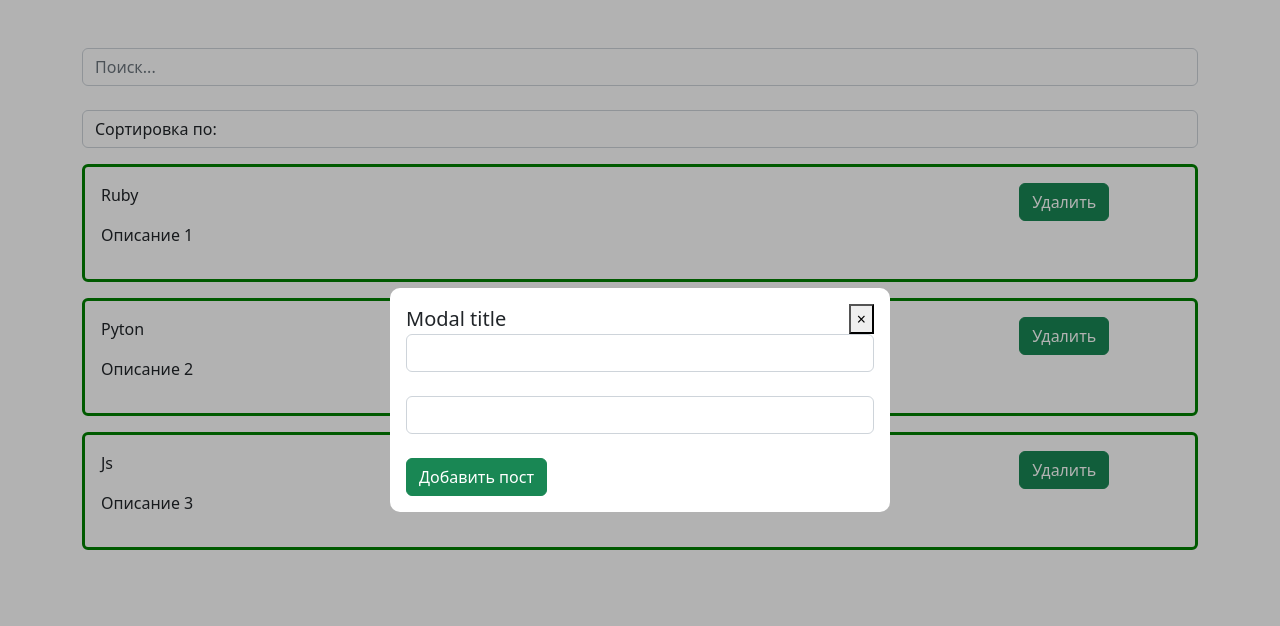
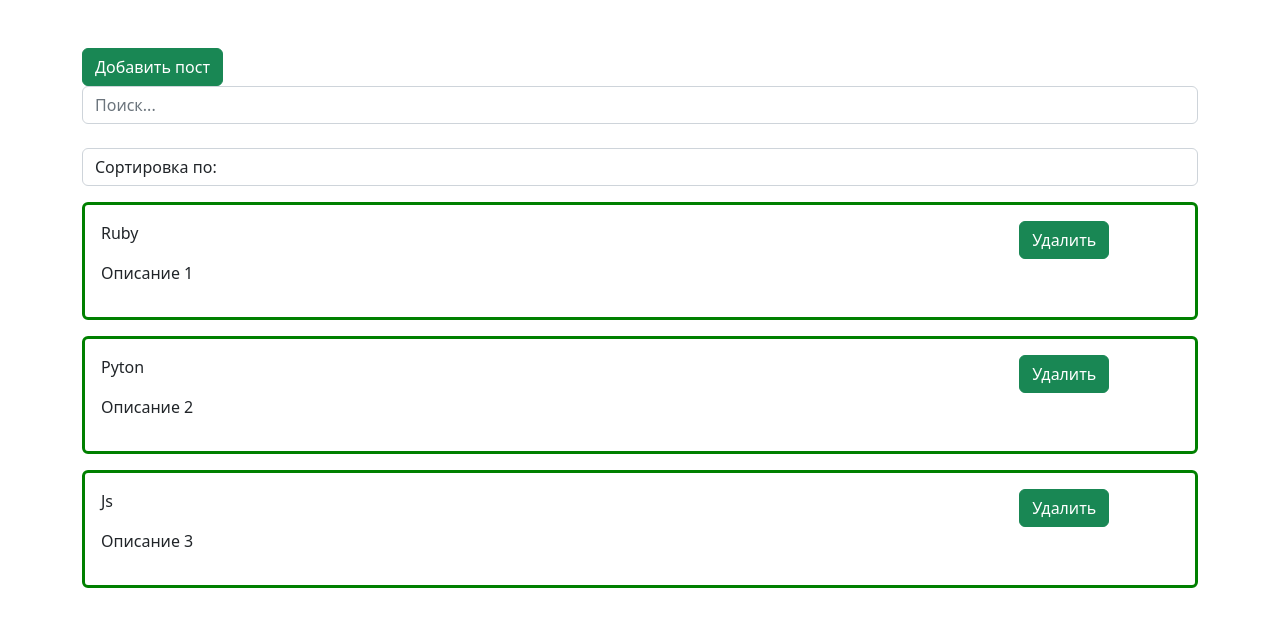
Before and after one commit to maxgrigoriew/react-course, a React (Create React App) app: page / in a window 1280 px wide. Shown: the top 626 px of the page. Built offline with nearby package versions, Linux system fonts and the light colour scheme.

Commit message:
fix open modal

```diff
--- a/src/App.js
+++ b/src/App.js
@@ -6,6 +6,7 @@ import PostFilter from './components/PostFilter'
 import PostItem from './components/PostItem'
 import PostList from './components/PostList'
 import Select from './components/Select'
+import Button from './components/Button'
 import { CSSTransition } from 'react-transition-group'
 
 function App() {
@@ -32,6 +33,7 @@ function App() {
 
   const addPost = post => {
     setPosts([...posts, post])
+    setModal(false)
   }
 
   const removePost = post => {
@@ -60,17 +62,16 @@ function App() {
     return sortedPosts
   }, [filter.search, filter.sort])
 
+  const openModal = () => {
+    setModal(true)
+  }
+
   return (
     <div className="container pt-5">
-      <CSSTransition
-        in={modal}
-        timeout={200}
-        classNames="form-modal"
-      >
-        <Modal visible={modal} setVisible={() => setModal(!modal)}>
-          <Form add={addPost} />
-        </Modal>
-      </CSSTransition>
+      <Button onClick={openModal}>Добавить пост</Button>
+      <Modal visible={modal} setVisible={setModal}>
+        <Form add={addPost} />
+      </Modal>
       <PostFilter filter={filter} setFilter={searchedAndSortedPosts} />
       <PostList searchedAndSorted posts={posts} remove={removePost} />
     </div>
--- a/src/components/Modal.jsx
+++ b/src/components/Modal.jsx
@@ -6,7 +6,7 @@ export default function Modal({
   setVisible
 }) {
   return (
-    <div className="form-modal" onClick={() => setVisible(!visible)}>
+    <div className={visible ? "form-modal + active" : "form-modal"} onClick={() => setVisible(!visible)}>
       <div className="form-modal__inner" onClick={e => e.stopPropagation()}>
         <div className="modal-content">
           <div className="modal-header">
--- a/src/styles/main.css
+++ b/src/styles/main.css
@@ -15,7 +15,6 @@
 
 .form-modal {
   position: fixed;
-  display: flex;
   right: 0;
   bottom: 0;
   top: 0;
@@ -24,8 +23,11 @@
   background: rgba(0, 0, 0, 0.3);
   justify-content: center;
   align-items: center;
+  display: none;
 }
-
+.form-modal.active {
+  display: flex;
+}
 .form-modal__inner {
   background: #fff;
   padding: 1rem;
```
